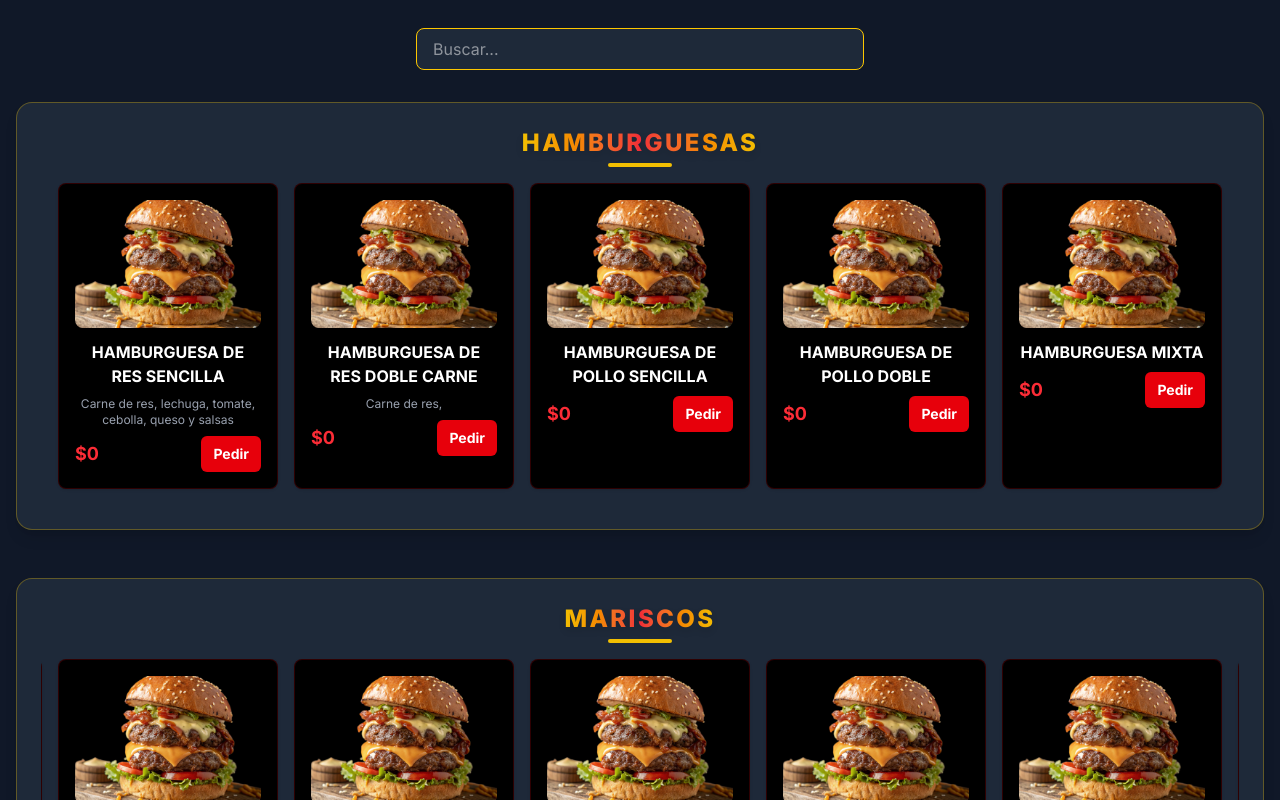
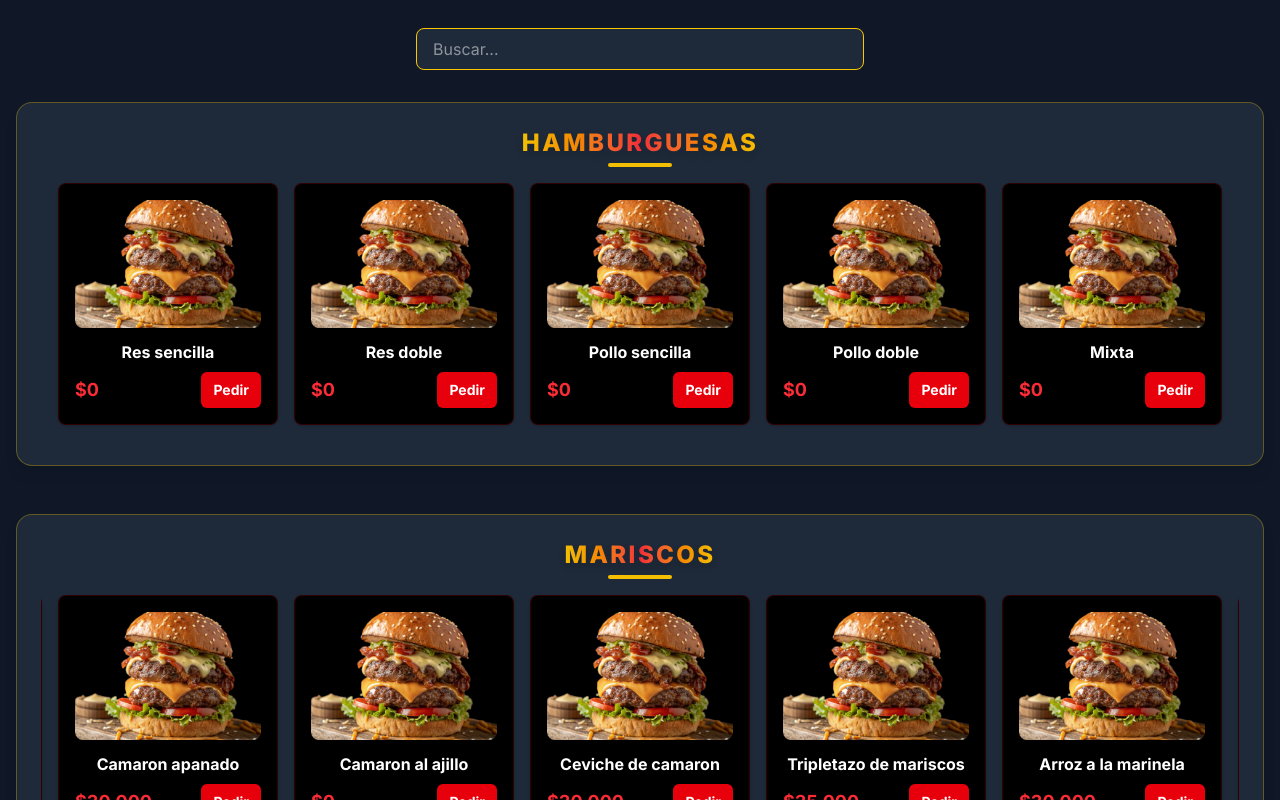
Before and after one commit to obregon-jose/mar-burger, a Next.js app: page / in a window 1280 px wide. Shown: the part 1100-1900 px from the top of the page. Built offline with nearby package versions, Linux system fonts and the light colour scheme.

Commit message:
mejora de filtro

```diff
--- a/components/page-sections/menu.tsx
+++ b/components/page-sections/menu.tsx
@@ -10,6 +10,8 @@ import { useState } from "react"
 
 export function Menu() {
   const { data } = useRestaurant()
+  const [activeCategory, setActiveCategory] = useState("Menú")
+  const [searchTerm, setSearchTerm] = useState("")
 
   const handleOrderProduct = (productName: string, stock: string) => {
     if (stock === "out_of_stock") return
@@ -20,23 +22,12 @@ export function Menu() {
   const categories = Array.from(
     new Set(data.products.filter((p) => p.enabled).map((p) => p.category || "Otros"))
   )
-
-  const [activeCategory, setActiveCategory] = useState("Menú")
-
-  // Agrega "Menú" como categoría principal
   const allCategories = ["Menú", ...categories]
 
-  // Estado para el filtro de búsqueda
-  const [searchTerm, setSearchTerm] = useState("")
-
-  // Cambia el valor inicial de activeCategory a "Menú Completo"
-  // Filtrar productos según la categoría activa y el término de búsqueda
   const filteredProducts = data.products
     .filter((product) => product.enabled)
     .filter((product) => {
-      // Si está en "Menú", mostrar todos los productos habilitados
       if (activeCategory === "Menú") return true
-      // Si está en otra categoría, filtrar por categoría
       return (product.category || "Otros") === activeCategory
     })
     .filter((product) =>
@@ -44,11 +35,85 @@ export function Menu() {
       product.description?.toLowerCase().includes(searchTerm.toLowerCase())
     )
 
-  // Agrupar productos por categoría solo si está en "Menú"
   const groupedProducts = categories.reduce((acc, cat) => {
     acc[cat] = filteredProducts.filter((p) => (p.category || "Otros") === cat)
     return acc
   }, {} as Record<string, typeof data.products>)
+
+  function renderCategoryBlock(category: string, products: typeof data.products) {
+    if (!products.length) return null
+
+    return (
+      <div
+        key={category}
+        className="mb-12 bg-gray-800 rounded-2xl shadow-lg p-6 border border-yellow-400/30"
+      >
+        <div className="flex flex-col items-center mb-4 animate-pulse">
+          <h3 className="text-2xl font-extrabold text-center tracking-widest uppercase bg-gradient-to-r from-yellow-400 via-red-500 to-yellow-400 bg-clip-text text-transparent drop-shadow-lg">
+            {category}
+          </h3>
+          <span className="block w-16 h-1 bg-yellow-400 rounded-full mt-1" />
+        </div>
+        <div className="overflow-x-auto pb-4">
+          <div className="flex gap-4 min-w-[220px] justify-center">
+            {products.map((product) => {
+              const isOutOfStock = product.stock === "out_of_stock"
+              return (
+                <Card
+                  key={product.id}
+                  className={`min-w-[220px] max-w-[220px] bg-black border-red-600/20 hover:border-red-600/40 transition-all duration-300 group ${isOutOfStock ? "opacity-75" : ""}`}
+                >
+                  <CardContent className="p-4">
+                    <div className="relative mb-3">
+                      <Image
+                        src={product.image || "/placeholder.svg"}
+                        alt={product.name}
+                        width={180}
+                        height={180}
+                        className="w-full h-32 object-cover rounded-lg"
+                      />
+                      {product.popular && !isOutOfStock && (
+                        <Badge className="absolute top-2 right-2 bg-red-600 text-white text-xs">POPULAR</Badge>
+                      )}
+                      {isOutOfStock && (
+                        <div className="absolute inset-0 bg-black/70 rounded-lg flex items-center justify-center">
+                          <Badge variant="destructive" className="text-base px-2 py-1">
+                            AGOTADO
+                          </Badge>
+                        </div>
+                      )}
+                    </div>
+                    <div className="space-y-2">
+                      <h3 className="text-base font-bold text-white group-hover:text-yellow-400 transition-colors text-center">
+                        {product.name}
+                      </h3>
+                      <p className="text-gray-400 text-xs text-center">{product.description}</p>
+                      <div className="flex items-center justify-between">
+                        <span className="text-lg font-bold text-red-500">
+                          ${product.price.toLocaleString()}
+                        </span>
+                        <Button
+                          size="sm"
+                          onClick={() => handleOrderProduct(product.name, product.stock)}
+                          disabled={isOutOfStock}
+                          className={`font-bold ${isOutOfStock
+                            ? "bg-gray-600 text-gray-400 cursor-not-allowed"
+                            : "bg-red-600 hover:bg-red-700 text-white"
+                            }`}
+                        >
+                          {isOutOfStock ? "AGOTADO" : "Pedir"}
+                        </Button>
+                      </div>
+                    </div>
+                  </CardContent>
+                </Card>
+              )
+            })}
+          </div>
+        </div>
+      </div>
+    )
+  }
 
   return (
     <section id="menu" className="py-20 bg-gray-900">
@@ -63,7 +128,7 @@ export function Menu() {
           </p>
         </div>
 
-        {/* Filtro */}
+        {/* Filtros */}
         <div>
           {/* Categorías */}
           <div className="flex flex-wrap justify-center gap-3 mb-10">
@@ -89,156 +154,23 @@ export function Menu() {
               placeholder="Buscar..."
               value={searchTerm}
               onChange={(e) => setSearchTerm(e.target.value)}
-              className="w-full max-w-md px-4 py-2 rounded-lg border border-yellow-400 bg-gray-800 text-white focus:outline-none focus:ring-2 focus:ring-yellow-400 "
+              className="w-full max-w-md px-4 py-2 rounded-lg border border-yellow-400 bg-gray-800 text-white focus:outline-none focus:ring-2 focus:ring-yellow-400"
             />
           </div>
         </div>
 
-        {/* Renderizado de productos */}
-        {activeCategory === "Menú" ? (
-          categories.map((cat) => {
-            const products = groupedProducts[cat]
-            if (!products || products.length === 0) return null
-            return (
-              <div
-                key={cat}
-                className="mb-12 bg-gray-800 rounded-2xl shadow-lg p-6 border border-yellow-400/30"
-              >
-                <div className="flex flex-col items-center mb-4 animate-pulse">
-                  <h3 className="text-2xl font-extrabold text-center tracking-widest uppercase bg-gradient-to-r from-yellow-400 via-red-500 to-yellow-400 bg-clip-text text-transparent drop-shadow-lg">
-                    {cat}
-                  </h3>
-                  <span className="block w-16 h-1 bg-yellow-400 rounded-full mt-1" />
-                </div>
-                <div className="overflow-x-auto pb-4">
-                  <div className="flex gap-4 min-w-[220px] justify-center">
-                    {products.map((product) => {
-                      const isOutOfStock = product.stock === "out_of_stock"
-                      return (
-                        <Card
-                          key={product.id}
-                          className={`min-w-[220px] max-w-[220px] bg-black border-red-600/20 hover:border-red-600/40 transition-all duration-300 group ${isOutOfStock ? "opacity-75" : ""
-                            }`}
-                        >
-                          <CardContent className="p-4">
-                            <div className="relative mb-3">
-                              <Image
-                                src={product.image || "/placeholder.svg"}
-                                alt={product.name}
-                                width={180}
-                                height={180}
-                                className="w-full h-32 object-cover rounded-lg"
-                              />
-                              {product.popular && !isOutOfStock && (
-                                <Badge className="absolute top-2 right-2 bg-red-600 text-white text-xs">POPULAR</Badge>
-                              )}
-                              {isOutOfStock && (
-                                <div className="absolute inset-0 bg-black/70 rounded-lg flex items-center justify-center">
-                                  <Badge variant="destructive" className="text-base px-2 py-1">
-                                    AGOTADO
-                                  </Badge>
-                                </div>
-                              )}
-                            </div>
-                            <div className="space-y-2">
-                              <h3 className="text-base font-bold text-white group-hover:text-yellow-400 transition-colors text-center uppercase ">
-                                {product.name}
-                              </h3>
-                              <p className="text-gray-400 text-xs text-center">{product.description}</p>
-                              <div className="flex items-center justify-between">
-                                <span className="text-lg font-bold text-red-500">${product.price.toLocaleString()}</span>
-                                <div className="flex gap-2">
-                                  <Button
-                                    size="sm"
-                                    onClick={() => handleOrderProduct(product.name, product.stock)}
-                                    disabled={isOutOfStock}
-                                    className={`font-bold ${isOutOfStock
-                                      ? "bg-gray-600 text-gray-400 cursor-not-allowed"
-                                      : "bg-red-600 hover:bg-red-700 text-white"
-                                      }`}
-                                  >
-                                    {isOutOfStock ? "AGOTADO" : "Pedir"}
-                                  </Button>
-                                </div>
-                              </div>
-                            </div>
-                          </CardContent>
-                        </Card>
-                      )
-                    })}
-                  </div>
-                </div>
-              </div>
-            )
-          })
+        {/* Productos */}
+        {filteredProducts.length === 0 ? (
+          <div className="mb-12 bg-black rounded-2xl shadow-lg p-6 border border-red-600/20">
+            <p className="text-center text-base font-bold text-white transition-colors">
+              No hay productos disponibles para esta búsqueda.
+            </p>
+          </div>
+
+        ) : activeCategory === "Menú" ? (
+          categories.map((cat) => renderCategoryBlock(cat, groupedProducts[cat]))
         ) : (
-          <div className="mb-12 bg-gray-800 rounded-2xl shadow-lg p-6 border border-yellow-400/30">
-            <h3 className="text-2xl font-extrabold text-yellow-400 mb-4 text-center tracking-widest uppercase drop-shadow">
-              {activeCategory}
-            </h3>
-            {filteredProducts.length === 0 ? (
-              <p className="text-center text-gray-400">No se encontraron productos.</p>
-            ) : (
-              <div className="overflow-x-auto pb-4">
-                <div className="flex gap-4 min-w-[220px] justify-center">
-                  {filteredProducts.map((product) => {
-                    const isOutOfStock = product.stock === "out_of_stock"
-                    return (
-                      <Card
-                        key={product.id}
-                        className={`min-w-[220px] max-w-[220px] bg-black border-red-600/20 hover:border-red-600/40 transition-all duration-300 group ${isOutOfStock ? "opacity-75" : ""
-                          }`}
-                      >
-                        <CardContent className="p-4">
-                          <div className="relative mb-3">
-                            <Image
-                              src={product.image || "/placeholder.svg"}
-                              alt={product.name}
-                              width={180}
-                              height={180}
-                              className="w-full h-32 object-cover rounded-lg"
-                            />
-                            {product.popular && !isOutOfStock && (
-                              <Badge className="absolute top-2 right-2 bg-red-600 text-white text-xs">POPULAR</Badge>
-                            )}
-                            {isOutOfStock && (
-                              <div className="absolute inset-0 bg-black/70 rounded-lg flex items-center justify-center">
-                                <Badge variant="destructive" className="text-base px-2 py-1">
-                                  AGOTADO
-                                </Badge>
-                              </div>
-                            )}
-                          </div>
-                          <div className="space-y-2">
-                            <h3 className="text-base font-bold text-white group-hover:text-yellow-400 transition-colors text-center uppercase">
-                              {product.name}
-                            </h3>
-                            <p className="text-gray-400 text-xs text-center">{product.description}</p>
-                            <div className="flex items-center justify-between">
-                              <span className="text-lg font-bold text-red-500">${product.price.toLocaleString()}</span>
-                              <div className="flex gap-2">
-                                <Button
-                                  size="sm"
-                                  onClick={() => handleOrderProduct(product.name, product.stock)}
-                                  disabled={isOutOfStock}
-                                  className={`font-bold ${isOutOfStock
-                                    ? "bg-gray-600 text-gray-400 cursor-not-allowed"
-                                    : "bg-red-600 hover:bg-red-700 text-white"
-                                    }`}
-                                >
-                                  {isOutOfStock ? "AGOTADO" : "Pedir"}
-                                </Button>
-                              </div>
-                            </div>
-                          </div>
-                        </CardContent>
-                      </Card>
-                    )
-                  })}
-                </div>
-              </div>
-            )}
-          </div>
+          renderCategoryBlock(activeCategory, filteredProducts)
         )}
       </div>
     </section>
--- a/contexts/restaurant-context.tsx
+++ b/contexts/restaurant-context.tsx
@@ -198,8 +198,8 @@ const initialData: RestaurantData = {
   products: [
     {
       id: 1,
-      name: "Hamburguesa de res sencilla",
-      description: "Carne de res, lechuga, tomate, cebolla, queso y salsas",
+      name: "Res sencilla",
+      description: "",
       price: 0, //
       image: "/images/h.png?height=300&width=300",
       category: "hamburguesas",
@@ -209,8 +209,8 @@ const initialData: RestaurantData = {
     },
     {
       id: 2,
-      name: "Hamburguesa de res doble carne",
-      description: "Carne de res, ", //
+      name: "Res doble",
+      description: "", //
       price: 0, //
       image: "/images/h.png?height=300&width=300",
       category: "hamburguesas",
@@ -220,7 +220,7 @@ const initialData: RestaurantData = {
     },
     {
       id: 4,
-      name: "Hamburguesa de pollo sencilla",
+      name: "Pollo sencilla",
       description: "", //
       price: 0,
       image: "/images/h.png?height=300&width=300",
@@ -231,7 +231,7 @@ const initialData: RestaurantData = {
     },
     {
       id: 5,
-      name: "Hamburguesa de pollo doble",
+      name: "Pollo doble",
       description: "", //
       price: 0,
       image: "/images/h.png?height=300&width=300",
@@ -242,7 +242,7 @@ const initialData: RestaurantData = {
     },
     {
       id: 6,
-      name: "Hamburguesa mixta",
+      name: "Mixta",
       description: "", //
       price: 0,
       image: "/images/h.png?height=300&width=300",
```
